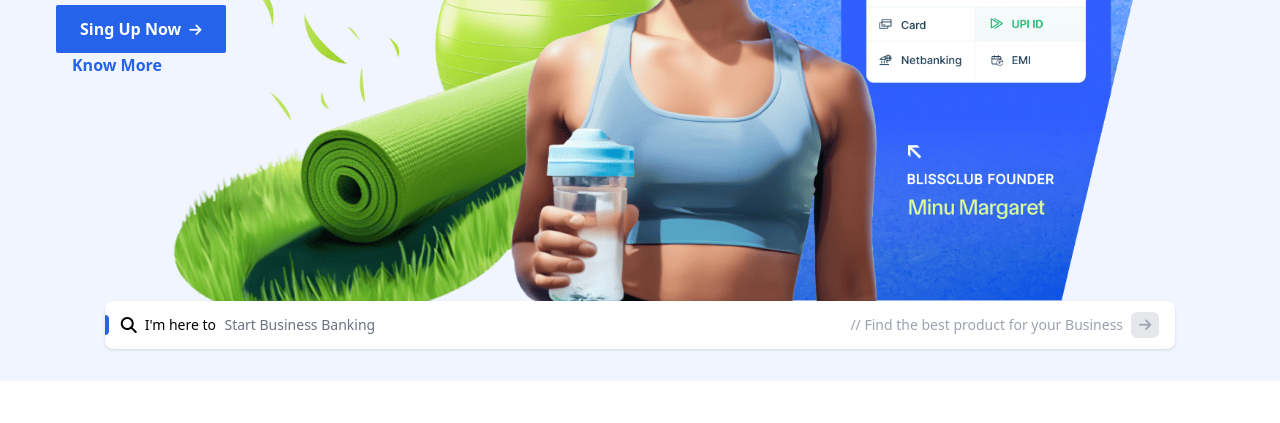
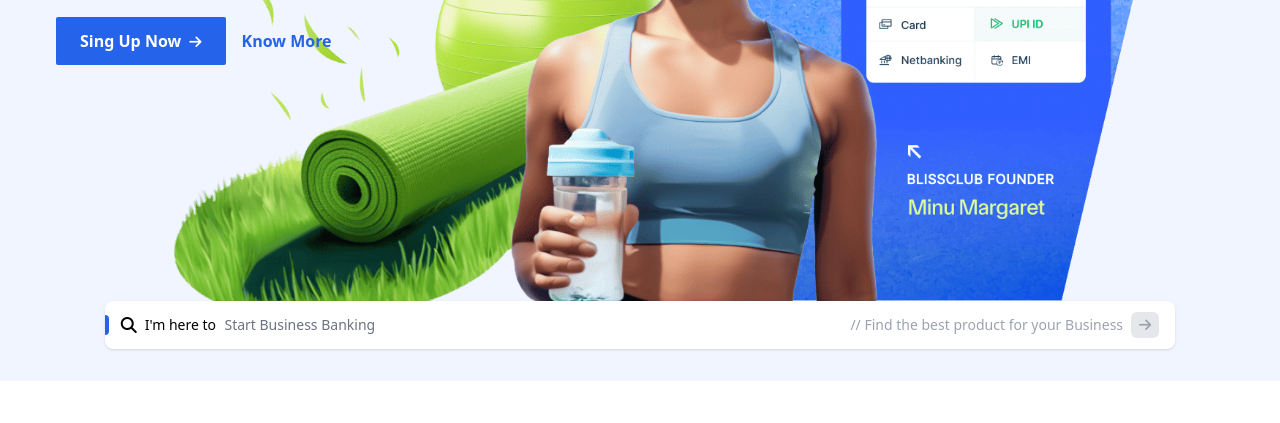
Before and after one commit to vishwakarma-vishal/Razor-Pay, a website built with Vite: page index.html in a window 1280 px wide. Shown: the part 491-914 px from the top of the page. Built offline with nearby package versions, Linux system fonts and the light colour scheme; files whose address does not match are found by name.

Commit message:
Style fix

```diff
--- a/index.html
+++ b/index.html
@@ -144,7 +144,7 @@
                 </h1>
                 <p class="text-gray-500 hidden xl:block">Automated Payroll & Compliances | Built for Startups &
                     Enterprises</p>
-                <div>
+                <div class="flex items-center">
                     <button class="bg-blue-600 hover:bg-blue-700 text-white font-semibold px-6 py-3 rounded-sm">
                         Sing Up Now
                         <i class="fa-solid fa-arrow-right text-sm pl-1"></i>
```
